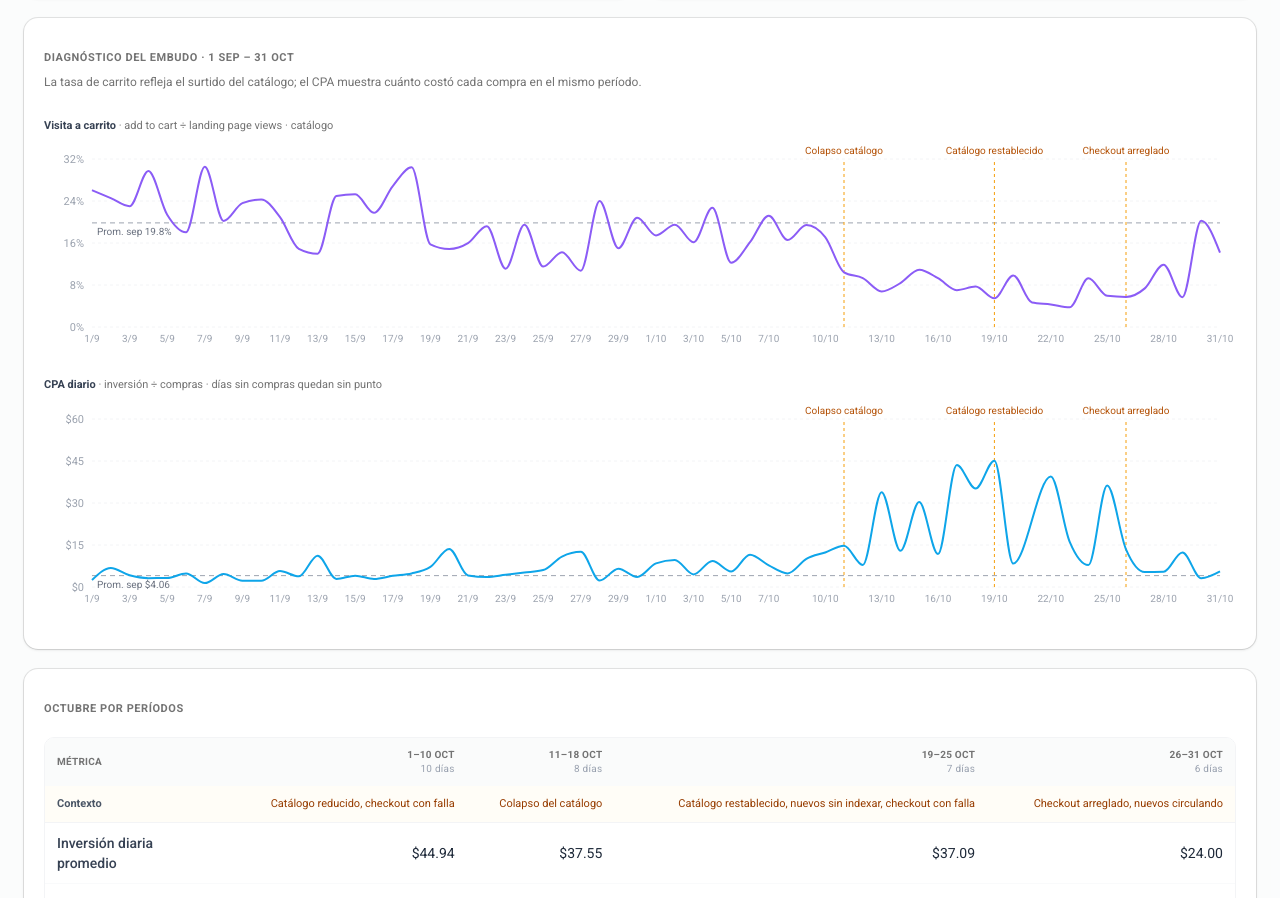
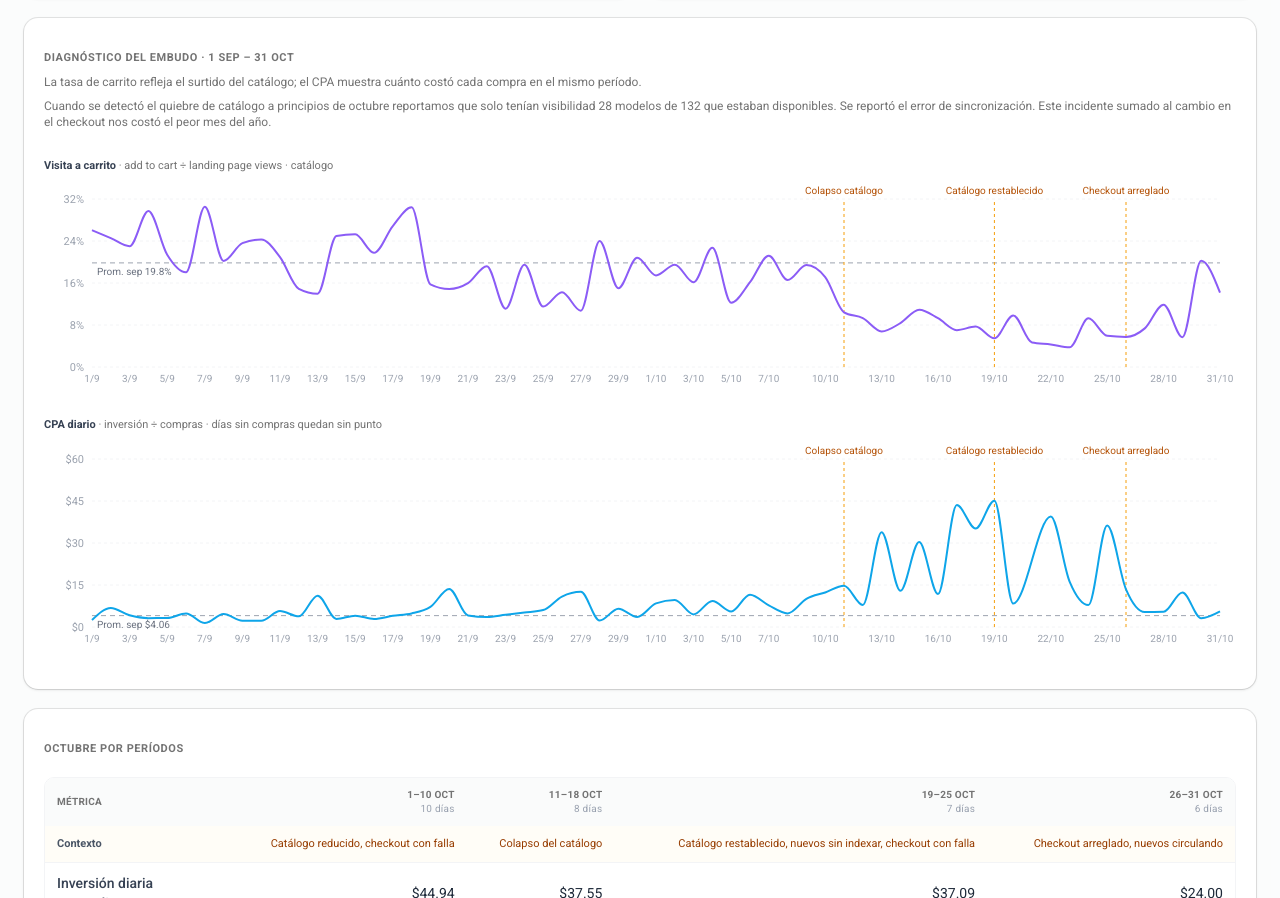
Before and after one commit to alfonso-svg/dashboard-vitakids, a Next.js app: page / in a window 1280 px wide. Shown: the part 902-1800 px from the top of the page. Built offline with nearby package versions, Linux system fonts and the light colour scheme.

Commit message:
Diagnóstico del embudo: contexto del quiebre de catálogo de octubre
Co-Authored-By: Claude Opus 5.5 <noreply@anthropic.com>

```diff
--- a/app/page.tsx
+++ b/app/page.tsx
@@ -522,6 +522,9 @@ export default function DashboardPage() {
             <p className="text-xs text-muted-foreground mt-1">
               La tasa de carrito refleja el surtido del catálogo; el CPA muestra cuánto costó cada compra en el mismo período.
             </p>
+            <p className="text-xs text-muted-foreground mt-1">
+              Cuando se detectó el quiebre de catálogo a principios de octubre reportamos que solo tenían visibilidad 28 modelos de 132 que estaban disponibles. Se reportó el error de sincronización. Este incidente sumado al cambio en el checkout nos costó el peor mes del año.
+            </p>
           </CardHeader>
           <CardContent className="px-5 pb-4 pt-2 space-y-5">
             <div>
```
